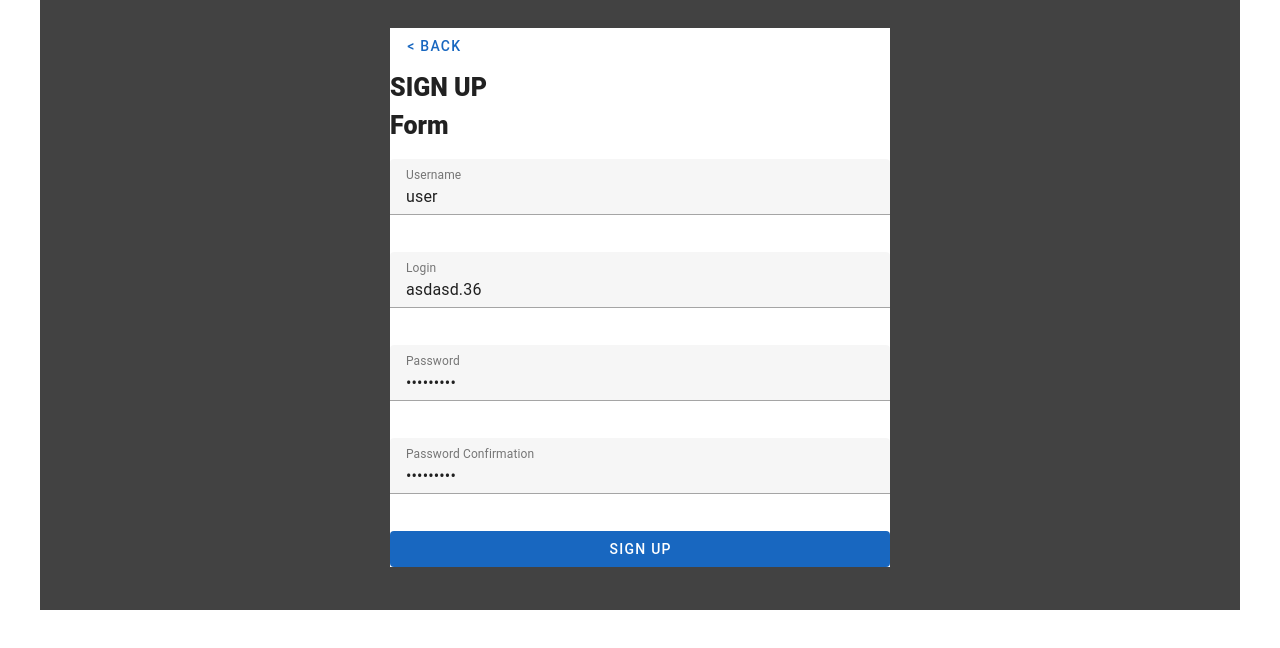
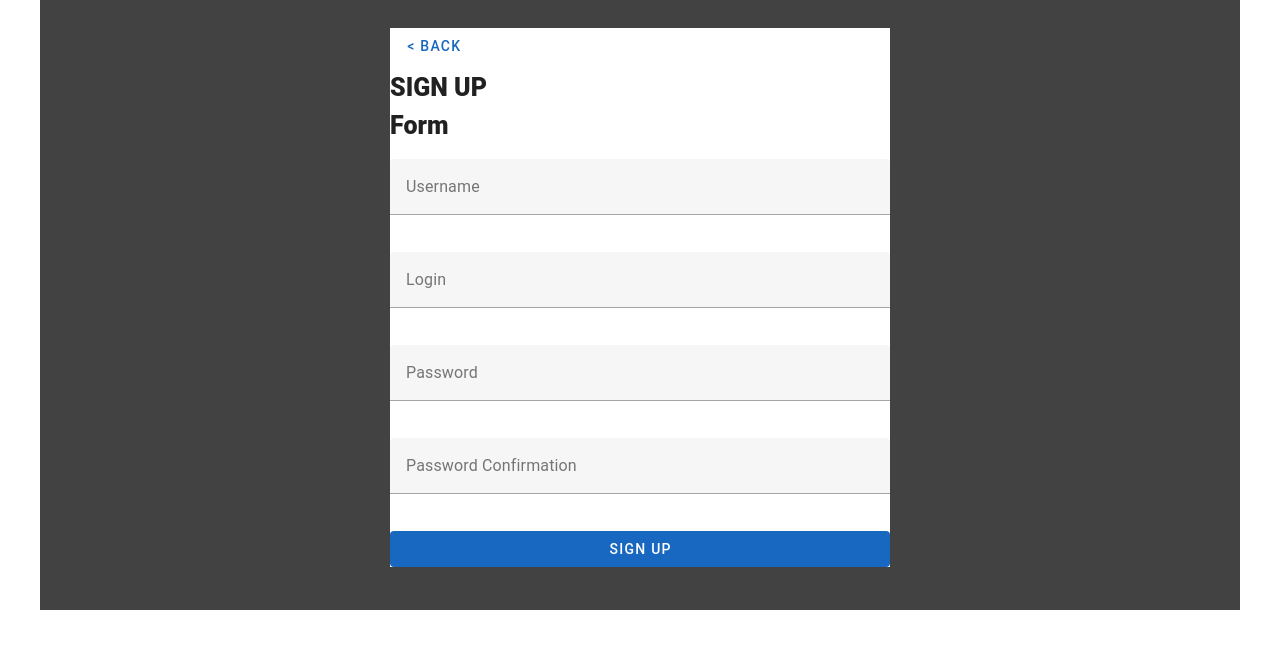
Before and after one commit to fssromulo/discovery-repositories, a Vue app: page /signup in a window 1280 px wide. Shown: the top 648 px of the page. Built offline with nearby package versions, Linux system fonts and the light colour scheme.

Commit message:
Removing dummy data used to tests

```diff
--- a/src/views/SignupView.vue
+++ b/src/views/SignupView.vue
@@ -73,10 +73,10 @@ export default defineComponent({
     setup() {
         const router = useRouter();
 
-        const username: Ref<{ val: string, isValid: boolean, alreadyExists: boolean }> = ref({ val: 'user', isValid: true, alreadyExists: false });
-        const password: Ref<{ val: string, isValid: boolean }> = ref({ val: 'romulo123', isValid: true });
-        const login: Ref<{ val: string, isValid: boolean, alreadyExists: boolean }> = ref({ val: 'asdasd.36', isValid: true, alreadyExists: false });
-        const passwordConfirmation: Ref<{ val: string, isValid: boolean }> = ref({ val: 'romulo123', isValid: true });
+        const username: Ref<{ val: string, isValid: boolean, alreadyExists: boolean }> = ref({ val: '', isValid: true, alreadyExists: false });
+        const password: Ref<{ val: string, isValid: boolean }> = ref({ val: '', isValid: true });
+        const login: Ref<{ val: string, isValid: boolean, alreadyExists: boolean }> = ref({ val: '', isValid: true, alreadyExists: false });
+        const passwordConfirmation: Ref<{ val: string, isValid: boolean }> = ref({ val: '', isValid: true });
         const formIsValid: Ref<boolean> = ref(true);
         const isLoading: Ref<boolean> = ref(false);
 
```
